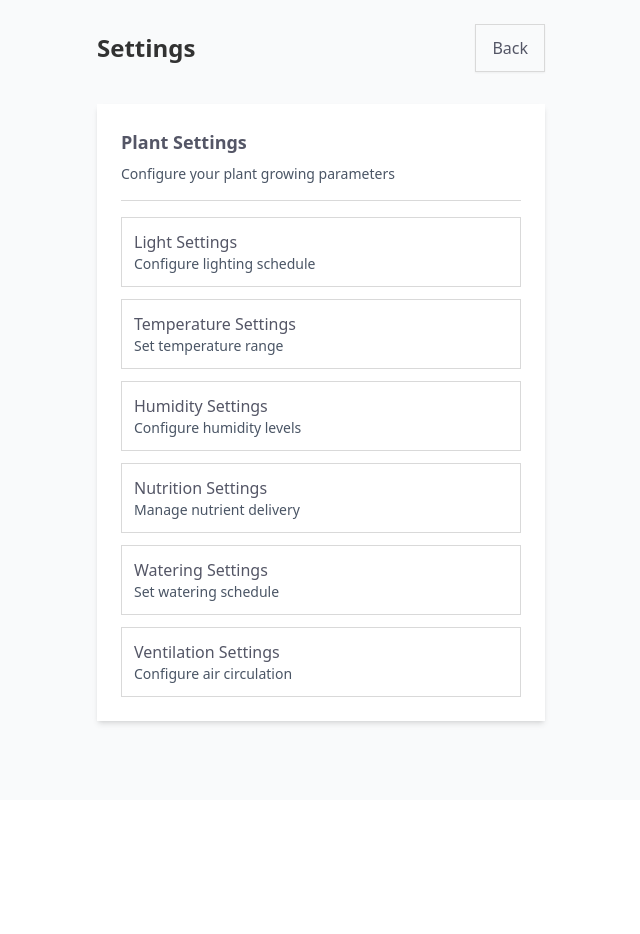
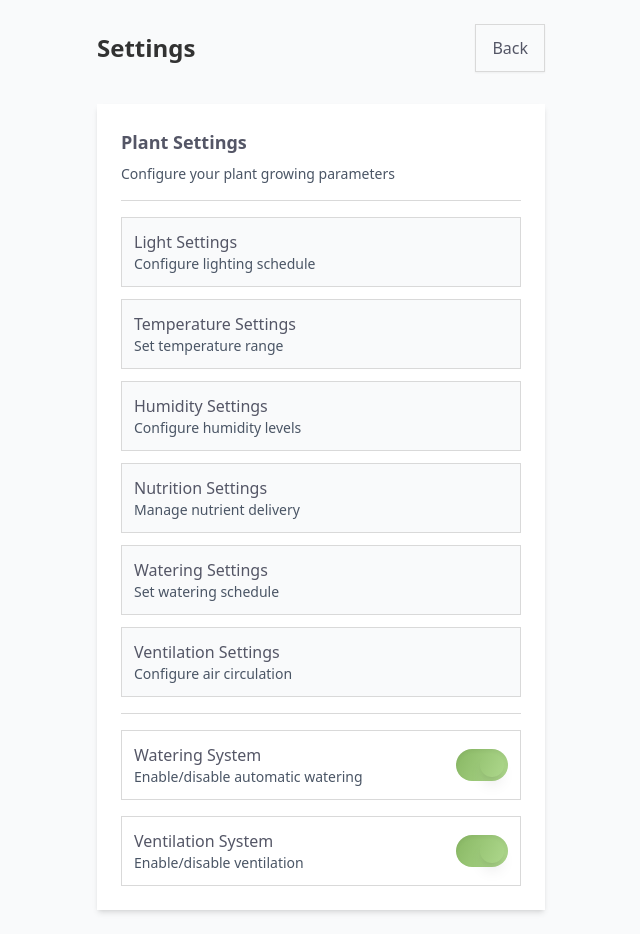
Before and after one commit to JulianaMitkevych/WEB-Internship-2025, a Next.js app: page /settings in a window 1280 px wide. Shown: the whole page, without its empty margins (319-959 px from the left). Before the commit the page ends 800 px from the top, so only its background shows below. Built offline with nearby package versions, Linux system fonts and the light colour scheme.

Commit message:
corected routes waterin and vent

```diff
--- a/src/app/settings/page.tsx
+++ b/src/app/settings/page.tsx
@@ -1,11 +1,26 @@
 'use client';
 
+import { useState } from 'react';
 import { useRouter } from 'next/navigation';
 import { Button } from '@/components/ui/button';
+import { Switch } from '@/components/ui/switch';
+import { useStorage } from '@/hooks/useStorage';
+import { useApi } from '@/hooks/useApi';
 import { ROUTES } from '@/utils/constants';
+
+type UpdateSettingsResponse = {
+  message: string;
+  settings: any;
+};
 
 export default function SettingsPage() {
   const router = useRouter();
+  const [store] = useStorage();
+  const { post } = useApi<UpdateSettingsResponse>();
+
+  // Initialize toggle states - in a real app, these would come from API
+  const [wateringEnabled, setWateringEnabled] = useState<boolean>(true);
+  const [ventEnabled, setVentEnabled] = useState<boolean>(true);
 
   return (
     <div className="min-h-screen bg-gray-50 p-6">
@@ -30,53 +45,60 @@ export default function SettingsPage() {
           </div>
 
           <div className="space-y-3">
-            <button
-              onClick={() => router.push(ROUTES.PLANT_SETTINGS.LIGHT)}
-              className="w-full text-left p-3 rounded-lg border hover:bg-gray-50 transition-colors"
-            >
+            <div className="w-full text-left p-3 rounded-lg border bg-gray-50">
               <div className="font-medium">Light Settings</div>
               <div className="text-sm text-gray-600">Configure lighting schedule</div>
-            </button>
+            </div>
 
-            <button
-              onClick={() => router.push(ROUTES.PLANT_SETTINGS.TEMPERATURE)}
-              className="w-full text-left p-3 rounded-lg border hover:bg-gray-50 transition-colors"
-            >
+            <div className="w-full text-left p-3 rounded-lg border bg-gray-50">
               <div className="font-medium">Temperature Settings</div>
               <div className="text-sm text-gray-600">Set temperature range</div>
-            </button>
+            </div>
 
-            <button
-              onClick={() => router.push(ROUTES.PLANT_SETTINGS.HUMIDITY)}
-              className="w-full text-left p-3 rounded-lg border hover:bg-gray-50 transition-colors"
-            >
+            <div className="w-full text-left p-3 rounded-lg border bg-gray-50">
               <div className="font-medium">Humidity Settings</div>
               <div className="text-sm text-gray-600">Configure humidity levels</div>
-            </button>
+            </div>
 
-            <button
-              onClick={() => router.push(ROUTES.PLANT_SETTINGS.NUTRITION)}
-              className="w-full text-left p-3 rounded-lg border hover:bg-gray-50 transition-colors"
-            >
+            <div className="w-full text-left p-3 rounded-lg border bg-gray-50">
               <div className="font-medium">Nutrition Settings</div>
               <div className="text-sm text-gray-600">Manage nutrient delivery</div>
-            </button>
+            </div>
 
-            <button
-              onClick={() => router.push(ROUTES.PLANT_SETTINGS.WATERING)}
-              className="w-full text-left p-3 rounded-lg border hover:bg-gray-50 transition-colors"
-            >
+            <div className="w-full text-left p-3 rounded-lg border bg-gray-50">
               <div className="font-medium">Watering Settings</div>
               <div className="text-sm text-gray-600">Set watering schedule</div>
-            </button>
+            </div>
 
-            <button
-              onClick={() => router.push(ROUTES.PLANT_SETTINGS.VENT)}
-              className="w-full text-left p-3 rounded-lg border hover:bg-gray-50 transition-colors"
-            >
+            <div className="w-full text-left p-3 rounded-lg border bg-gray-50">
               <div className="font-medium">Ventilation Settings</div>
               <div className="text-sm text-gray-600">Configure air circulation</div>
-            </button>
+            </div>
+          </div>
+
+          {/* Toggle Switches for Watering and Vent */}
+          <div className="space-y-4 border-t pt-4">
+            <div className="flex items-center justify-between p-3 rounded-lg border hover:bg-gray-50 transition-colors">
+              <div>
+                <div className="font-medium">Watering System</div>
+                <div className="text-sm text-gray-600">Enable/disable automatic watering</div>
+              </div>
+              <Switch
+                checked={wateringEnabled}
+                onCheckedChange={setWateringEnabled}
+              />
+            </div>
+
+            <div className="flex items-center justify-between p-3 rounded-lg border hover:bg-gray-50 transition-colors">
+              <div>
+                <div className="font-medium">Ventilation System</div>
+                <div className="text-sm text-gray-600">Enable/disable ventilation</div>
+              </div>
+              <Switch
+                checked={ventEnabled}
+                onCheckedChange={setVentEnabled}
+              />
+            </div>
           </div>
         </div>
       </div>
--- a/src/components/dashboard/DashboardContent.tsx
+++ b/src/components/dashboard/DashboardContent.tsx
@@ -14,68 +14,83 @@ import PlantOne from '@/assets/svg/PlantOne';
 import PlantTwo from '@/assets/svg/PlantTwo';
 import PlantThree from '@/assets/svg/PlantThree';
 import { BottomNavigation } from '@/components/ui/bottom-navigation';
-
+import { Switch } from '@/components/ui/switch';
 
 const DashboardContent = () => {
   const router = useRouter();
   const [store] = useStorage();
   const [growthDays] = useState(14); // Mock data - should come from API
+  const [wateringEnabled, setWateringEnabled] = useState<boolean>(true);
+  const [ventEnabled, setVentEnabled] = useState<boolean>(true);
 
-  const parameters = ['light', 'temperature', 'humidity', 'nutrition', 'vent', 'watering'];
-
+  const parameters = [
+    'light',
+    'temperature',
+    'humidity',
+    'nutrition',
+    'vent',
+    'watering',
+  ];
 
   const getPlantIcon = (cropType: string | null) => {
     switch (cropType) {
-      case 'Microgreens': return <PlantOne />;
-      case 'Herbs': return <PlantTwo />;
-      case 'Vegetables': return <PlantThree />;
-      case "Mushroom's": return <PlantOne />;
-      case 'Flowering Plants': return <PlantTwo />;
-      default: return <PlantOne />;
+      case 'Microgreens':
+        return <PlantOne />;
+      case 'Herbs':
+        return <PlantTwo />;
+      case 'Vegetables':
+        return <PlantThree />;
+      case "Mushroom's":
+        return <PlantOne />;
+      case 'Flowering Plants':
+        return <PlantTwo />;
+      default:
+        return <PlantOne />;
     }
   };
 
   const getParameterIcon = (param: string) => {
     switch (param) {
-      case 'light': return <LightIcon />;
-      case 'temperature': return <TempIcon />;
-      case 'humidity': return <HumidityIcon />;
-      case 'nutrition': return <NutritionIcon />;
-      case 'vent': return <VentIcon />;
-      case 'watering': return <WaterIcon />;
-      default: return null;
+      case 'light':
+        return <LightIcon />;
+      case 'temperature':
+        return <TempIcon />;
+      case 'humidity':
+        return <HumidityIcon />;
+      case 'nutrition':
+        return <NutritionIcon />;
+      case 'vent':
+        return <VentIcon />;
+      case 'watering':
+        return <WaterIcon />;
+      default:
+        return null;
     }
   };
 
   const getParameterLabel = (param: string) => {
     switch (param) {
-      case 'light': return 'Light';
-      case 'temperature': return 'Temperature';
-      case 'humidity': return 'Humidity';
-      case 'nutrition': return 'Nutrition';
-      case 'vent': return 'Vent';
-      case 'watering': return 'Watering';
-      default: return param;
+      case 'light':
+        return 'Light';
+      case 'temperature':
+        return 'Temperature';
+      case 'humidity':
+        return 'Humidity';
+      case 'nutrition':
+        return 'Nutrition';
+      case 'vent':
+        return 'Vent';
+      case 'watering':
+        return 'Watering';
+      default:
+        return param;
     }
   };
 
-  const handleSettingClick = (setting: string) => {
-    switch (setting) {
-      case 'light': router.push(ROUTES.PLANT_SETTINGS.LIGHT);
-      break;
-      case 'temperature': router.push(ROUTES.PLANT_SETTINGS.TEMPERATURE);
-      break;
-      case 'humidity': router.push(ROUTES.PLANT_SETTINGS.HUMIDITY);
-      break;
-      case 'nutrition': router.push(ROUTES.PLANT_SETTINGS.NUTRITION);
-      break;
-      case 'vent': router.push(ROUTES.PLANT_SETTINGS.VENT);
-      break;
-      case 'watering': router.push(ROUTES.PLANT_SETTINGS.WATERING);
-      break;
-    }
+  const handleSettingClick = (_setting: string) => {
+    // All settings now route to the main settings page
+    router.push(ROUTES.SETTINGS);
   };
-
 
   return (
     <div className="min-h-screen bg-gray-50 flex flex-col">
@@ -117,10 +132,13 @@ const DashboardContent = () => {
       <div className="flex-1 p-6">
         <div className="max-w-md mx-auto grid grid-cols-2 gap-4">
           {parameters.map((param) => (
+            <div
+              key={param}
+              className="bg-white p-4 rounded-2xl shadow-sm hover:shadow-md transition-shadow flex flex-col items-center gap-3"
+            >
               <button
-              key={param}
                 onClick={() => handleSettingClick(param)}
-              className="bg-white p-4 rounded-2xl shadow-sm hover:shadow-md transition-shadow flex flex-col items-center gap-3"
+                className="flex flex-col items-center gap-3 w-full"
               >
                 <div className="w-12 h-12 bg-gray-50 rounded-full flex items-center justify-center">
                   {getParameterIcon(param)}
@@ -129,6 +147,14 @@ const DashboardContent = () => {
                   {getParameterLabel(param)}
                 </span>
               </button>
+              {(param === 'watering' || param === 'vent') && (
+                <Switch
+                  checked={param === 'watering' ? wateringEnabled : ventEnabled}
+                  onCheckedChange={param === 'watering' ? setWateringEnabled : setVentEnabled}
+                  className="mt-2"
+                />
+              )}
+            </div>
           ))}
         </div>
       </div>
```
Lines whose indentation alone changed are shown as unchanged.
